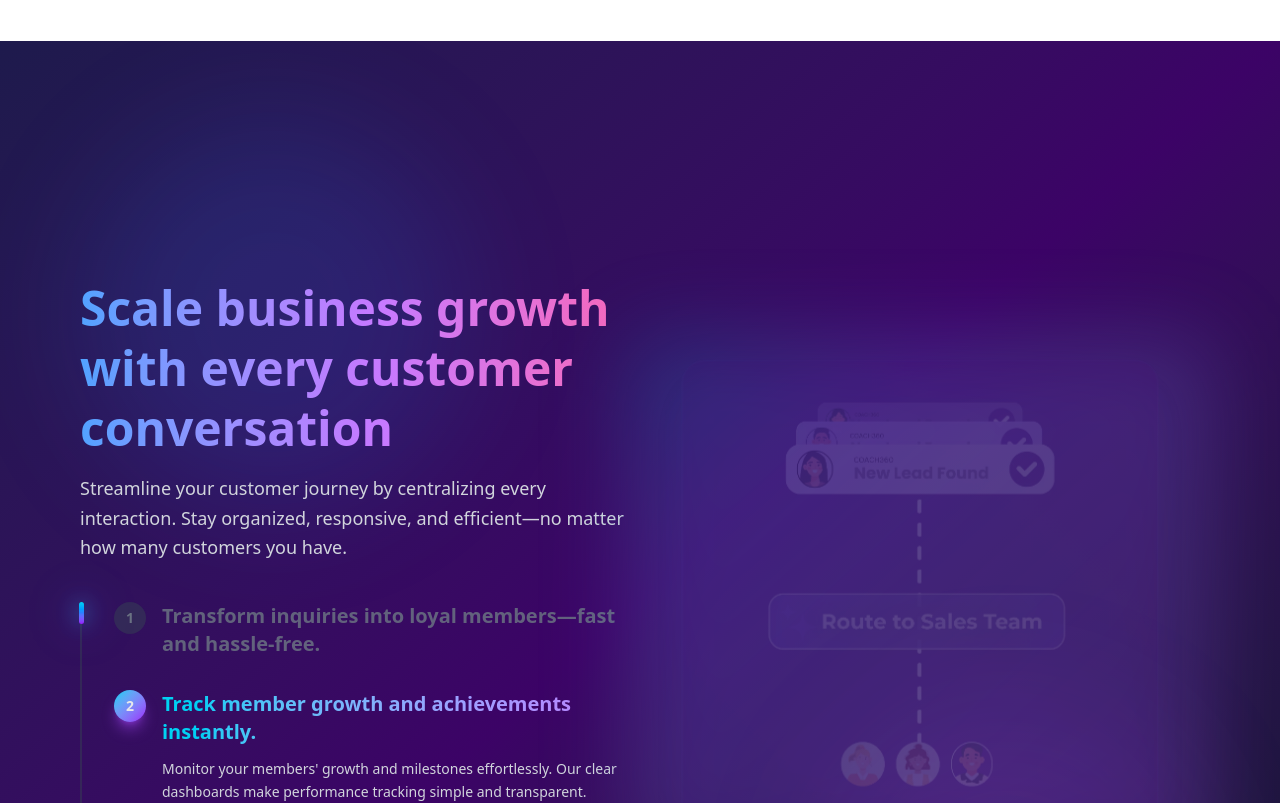
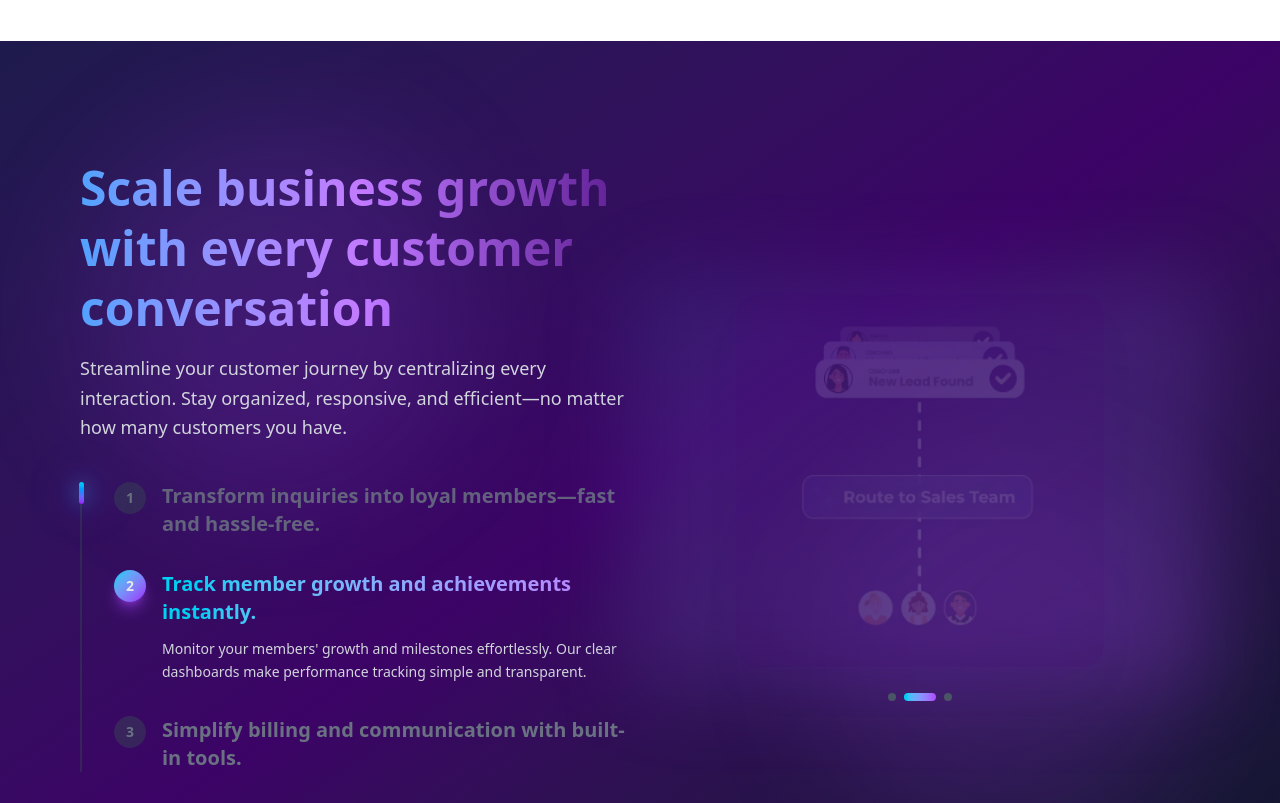
Before and after one commit to Suraj8517/react-crm-website, a React (Vite) app: page / in a window 1280 px wide. Shown: the part 1520-2323 px from the top of the page. Built offline with nearby package versions, Linux system fonts and the light colour scheme.

Commit message:
update live site

```diff
--- a/src/components/BusinessGrowthSection.jsx
+++ b/src/components/BusinessGrowthSection.jsx
@@ -64,9 +64,9 @@ export default function GrowthSection() {
   };
 
   return (
-    <div className="relative h-280 flex flex-col md:flex-row items-center justify-between bg-gradient-to-br from-indigo-950 via-purple-950 to-slate-900 text-white py-20 px-6 md:px-20 mt-24 overflow-hidden">
+    <div className="relative h-220 flex flex-col md:flex-row items-center justify-between bg-gradient-to-br from-indigo-950 via-purple-950 to-slate-900 text-white py-20 px-6 md:px-20 mt-24 overflow-hidden">
       <div className="absolute inset-0 opacity-20">
-        <div className="absolute top-20 left-20 w-96 h-96 bg-blue-500 rounded-full mix-blend-multiply filter blur-3xl animate-pulse"></div>
+        <div className="absolute top-20 left-20 w-96 h-96 bg-purple-500 rounded-full mix-blend-multiply filter blur-3xl animate-pulse"></div>
         <div className="absolute bottom-20 right-20 w-96 h-96 bg-purple-500 rounded-full mix-blend-multiply filter blur-3xl animate-pulse" style={{ animationDelay: '2s' }}></div>
       </div>
 
@@ -77,7 +77,7 @@ export default function GrowthSection() {
           animate={{ opacity: 1, y: 0 }}
           transition={{ duration: 0.8 }}
         >
-          <h2 className="text-2xl md:text-5xl font-bold mb-4 bg-gradient-to-r from-blue-400 via-purple-400 to-pink-400 bg-clip-text text-transparent leading-tight">
+          <h2 className="text-2xl md:text-5xl font-bold mb-4 bg-gradient-to-r from-blue-400 via-purple-400 to-purple-900 bg-clip-text text-transparent leading-tight">
             Scale business growth with every customer conversation
           </h2>
           <p className="text-gray-300 mb-10 text-lg 2xl:text-xl leading-relaxed">
@@ -101,7 +101,6 @@ export default function GrowthSection() {
             }}
           ></motion.div>
 
-          {/* Enhanced blur glow */}
           <motion.div
             className="absolute left-[-6px] w-[12px] rounded-full bg-gradient-to-b from-cyan-400/40 via-blue-500/40 to-purple-600/40 blur-xl"
             style={{
@@ -166,8 +165,7 @@ export default function GrowthSection() {
       {/* Right Side Image */}
       <div className="md:w-1/2 mt-10 md:mt-0 flex justify-center items-center relative z-10">
         <div className="relative">
-          {/* Decorative glow behind image */}
-          <div className="absolute inset-0 bg-gradient-to-br from-cyan-500/20 to-purple-500/20 rounded-3xl blur-2xl transform scale-105"></div>
+          <div className="absolute inset-0 bg-gradient-to-br from-cyan-500/10 to-purple-500/20 rounded-3xl blur-2xl transform scale-105"></div>
 
           <AnimatePresence mode="wait">
             <motion.div
@@ -181,11 +179,9 @@ export default function GrowthSection() {
               <img
                 src={sections[active].image}
                 alt={sections[active].title}
-                className="w-[90%] mx-auto rounded-3xl shadow-2xl shadow-purple-900/50 border border-purple-500/20"
+                className="w-[70%] mx-auto rounded-3xl shadow-2xl shadow-purple-900/50 border border-purple-500/20"
               />
-              {/* Gradient overlay on image */}
-              <div className="absolute inset-0 bg-gradient-to-tr from-cyan-500/10 to-purple-500/10 rounded-3xl w-[90%] mx-auto"></div>
-            </motion.div>
+               </motion.div>
           </AnimatePresence>
 
           {/* Floating indicator */}
```
